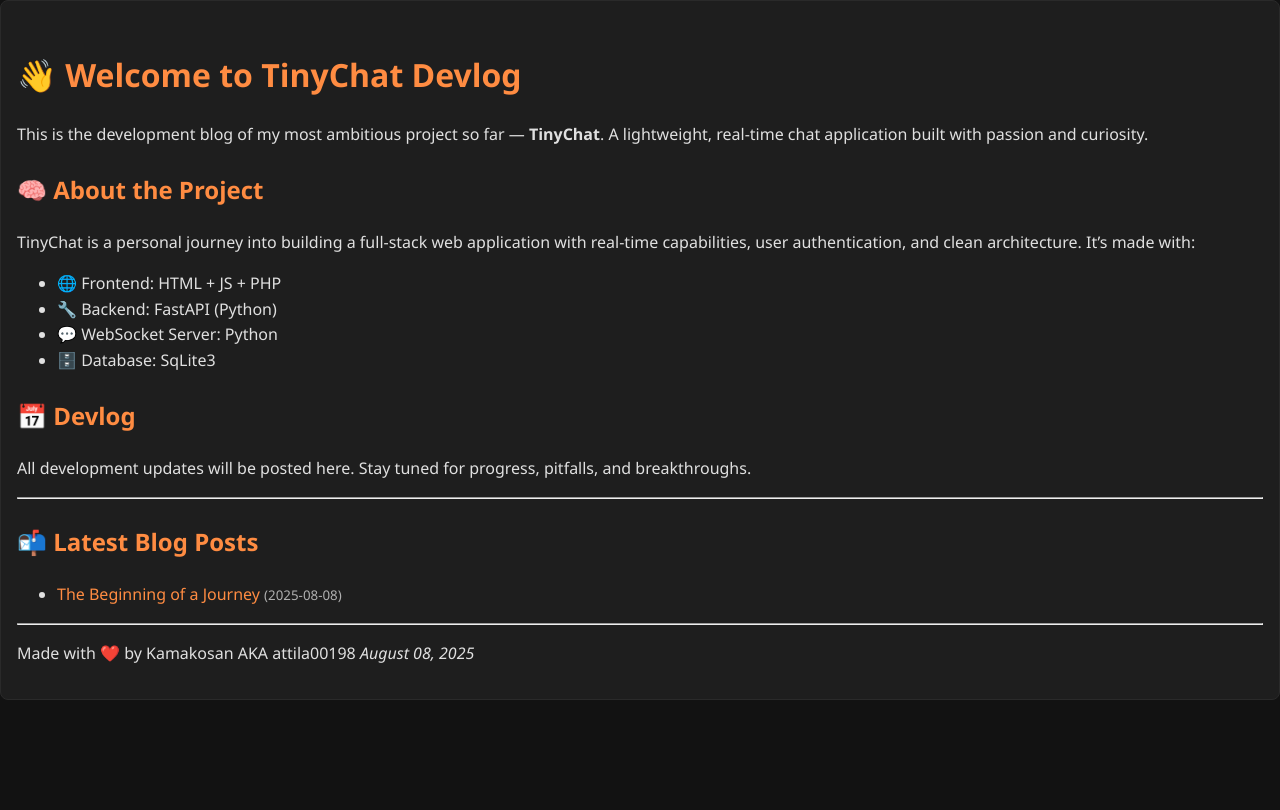
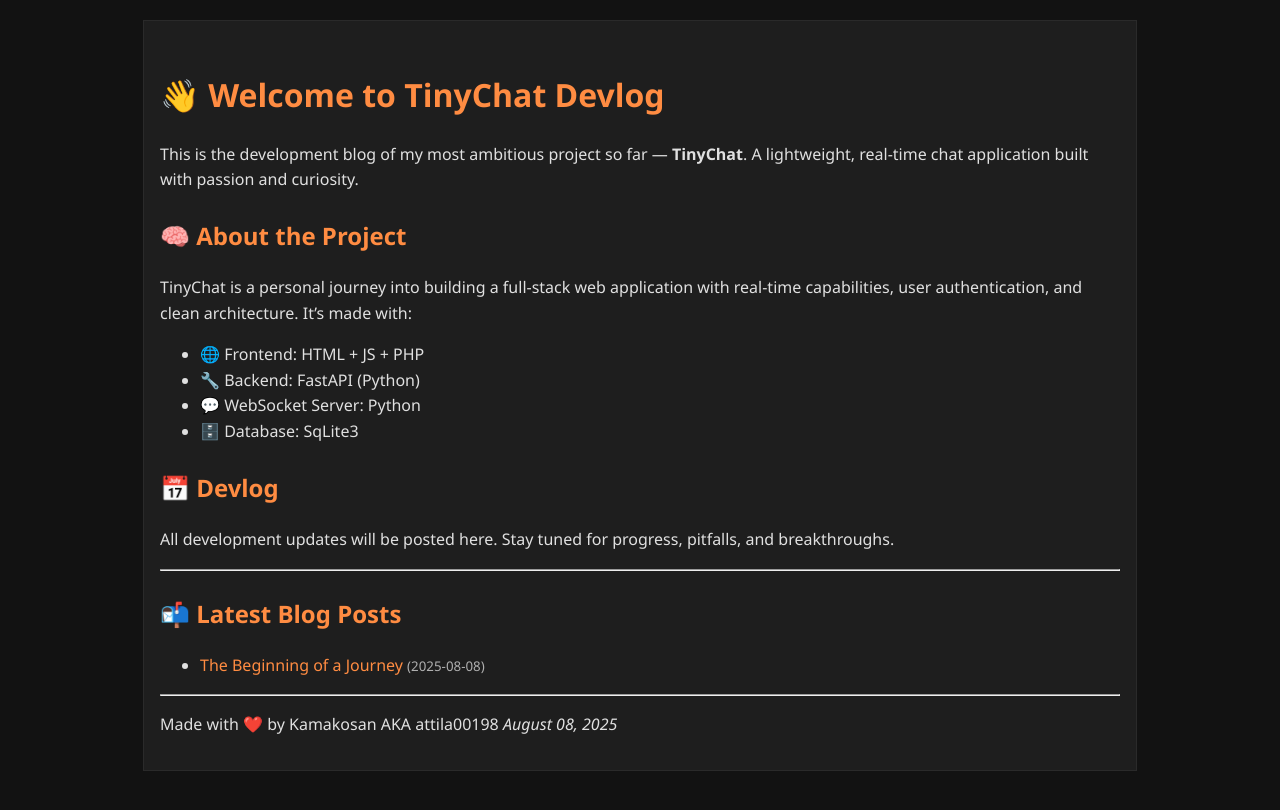
Before and after one commit to attila00198/attila00198.github.io, a Jekyll site: the page built from index.md, in a window 1280 px wide. Shown: the top 810 px of the page. Built offline with Jekyll 4.4.1, drawn with Linux system fonts in a browser that asks for light colours.

Commit message:
Adjustments in styling

```diff
--- a/assets/css/style.css
+++ b/assets/css/style.css
@@ -37,9 +37,9 @@ h6 {
 .post,
 .content {
     background-color: #1E1E1E;
+    width: 75%;
+    margin: 20px auto;
     padding: 1rem;
-    margin-bottom: 1.5rem;
-    border-radius: 8px;
     border: 1px solid #2A2A2A;
 }
 
```
